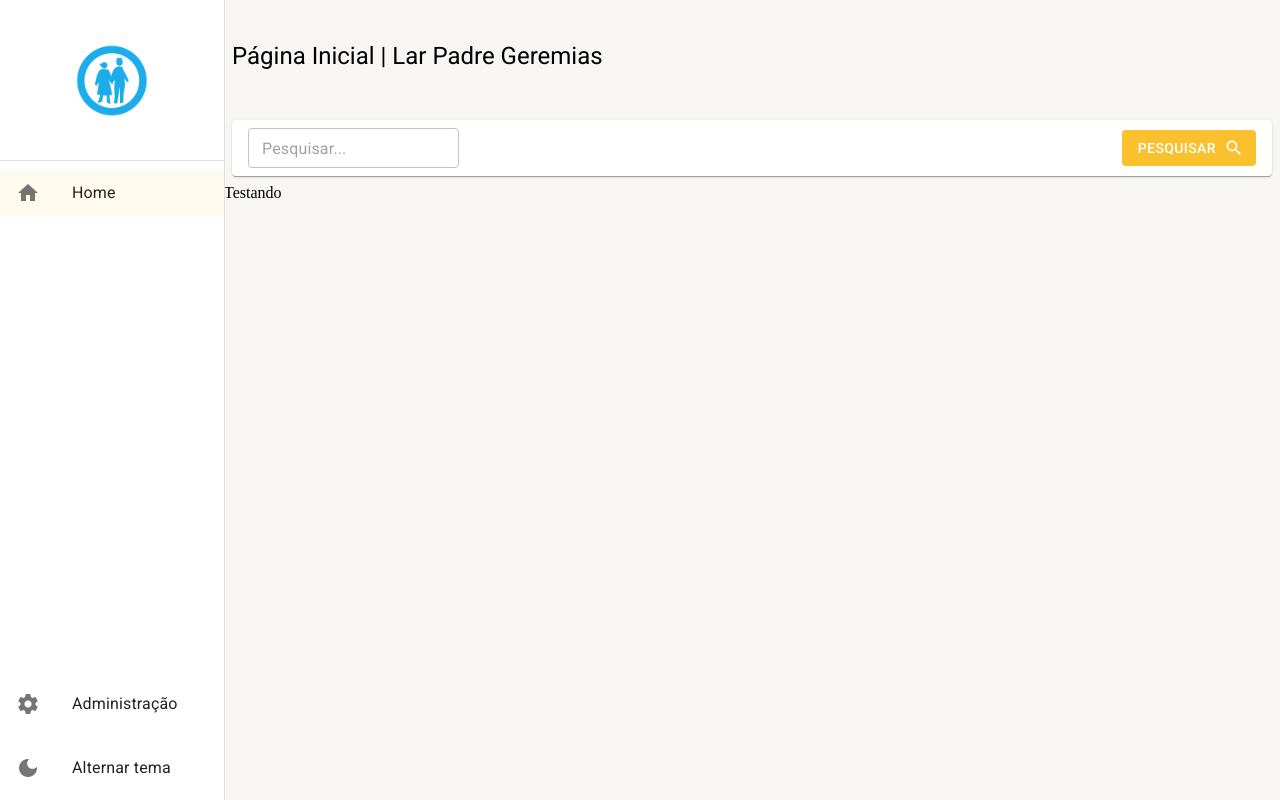
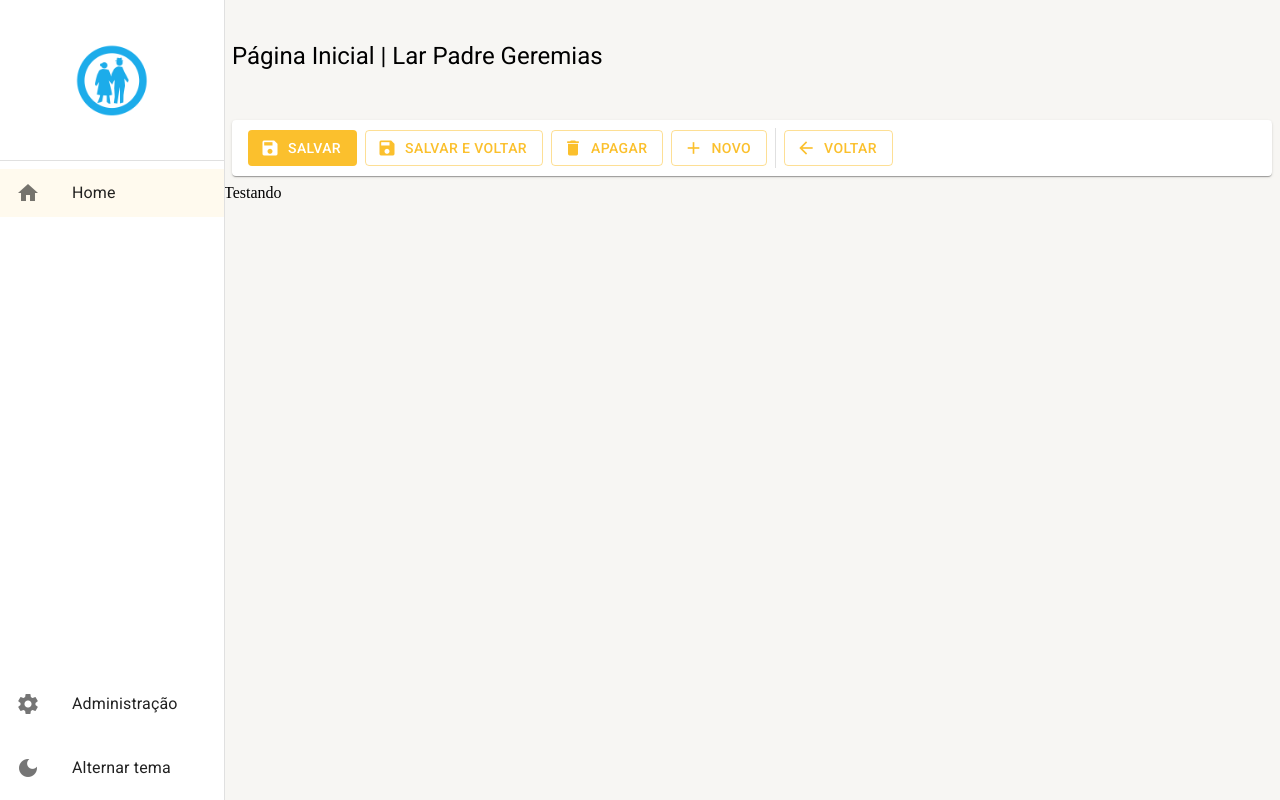
Before and after one commit to GMontanher96/frontend-asilotp, a React (Create React App) app: page /pagina-inicial in a window 1280 px wide. Built offline with nearby package versions, Linux system fonts and the light colour scheme.

Commit message:
add component detail

```diff
--- a/src/app/pages/Dashboard/Dashboard.tsx
+++ b/src/app/pages/Dashboard/Dashboard.tsx
@@ -1,12 +1,13 @@
-import { Toolbar } from "../../shared/components";
+import { ToolbarList } from "../../shared/components";
 import { LayoutBase } from "../../shared/layouts/LayoutBase";
+import { ToolbarDetail } from '../../shared/components/toolbar/ToolbarDetail';
 
 
 export const Dashboard = () => {
     return (
         <LayoutBase titulo="Página Inicial | Lar Padre Geremias"
         barraDeFerramentas={(
-            <Toolbar showInputSearch />
+            <ToolbarDetail />
         )}>
             Testando
         </LayoutBase>
--- a/src/app/shared/components/index.ts
+++ b/src/app/shared/components/index.ts
@@ -1,2 +1,3 @@
 export * from './side-menu/SideMenu';
-export * from './toolbar/Toolbar';
+export * from './toolbar/ToolbarDetail';
+export * from './toolbar/ToolbarList';
--- /dev/null
+++ b/src/app/shared/components/toolbar/ToolbarDetail.tsx
@@ -0,0 +1,60 @@
+import { Box, Divider, Paper, useTheme } from "@mui/material";
+import { Button } from "@mui/material";
+import { Icon } from "@mui/material";
+export const ToolbarDetail: React.FC = () => {
+  const theme = useTheme();
+  return (
+    <Box
+      height={theme.spacing(5)}
+      marginX={1}
+      padding={1}
+      paddingX={2}
+      display="flex"
+      alignItems="center"
+      gap={1}
+      component={Paper}
+    >
+      <Button
+        color="primary"
+        disableElevation
+        variant="contained"
+        startIcon={<Icon>save</Icon>}
+      >
+        Salvar
+      </Button>
+      <Button
+        color="primary"
+        disableElevation
+        variant="outlined"
+        startIcon={<Icon>save</Icon>}
+      >
+        Salvar e voltar
+      </Button>
+      <Button
+        color="primary"
+        disableElevation
+        variant="outlined"
+        startIcon={<Icon>delete</Icon>}
+      >
+        Apagar
+      </Button>
+      <Button
+        color="primary"
+        disableElevation
+        variant="outlined"
+        startIcon={<Icon>add</Icon>}
+      >
+        Novo
+      </Button>
+      <Divider variant='middle' orientation='vertical' />
+      <Button
+        color="primary"
+        disableElevation
+        variant="outlined"
+        startIcon={<Icon>arrow_back</Icon>}
+      >
+        Voltar
+      </Button>
+    </Box>
+  );
+};
--- a/src/app/shared/components/toolbar/Toolbar.tsx
+++ b/src/app/shared/components/toolbar/ToolbarList.tsx
@@ -1,6 +1,6 @@
 import { Box, TextField, Button, Paper, useTheme, Icon } from "@mui/material";
 
-interface IToolbarProps {
+interface IToolbarListProps {
   textSearch?: string;
   showInputSearch?: boolean;
   onEditTextSearch?: (newText: string) => void;
@@ -9,7 +9,7 @@
   onClickNew?: () => void;
 }
 
-export const Toolbar: React.FC<IToolbarProps> = ({
+export const ToolbarList: React.FC<IToolbarListProps> = ({
   textSearch = "",
   showInputSearch = false,
   onEditTextSearch,
@@ -46,7 +46,7 @@
          disableElevation
          variant="contained"
          onClick={onClickNew}
-         endIcon={<Icon>search</Icon>}
+         startIcon={<Icon>search</Icon>}
        >
          {textButtonNew}
        </Button>
```
Also changed, not shown: src/app/shared/contexts/ThemeContext.tsx (+15 -11 lines).
